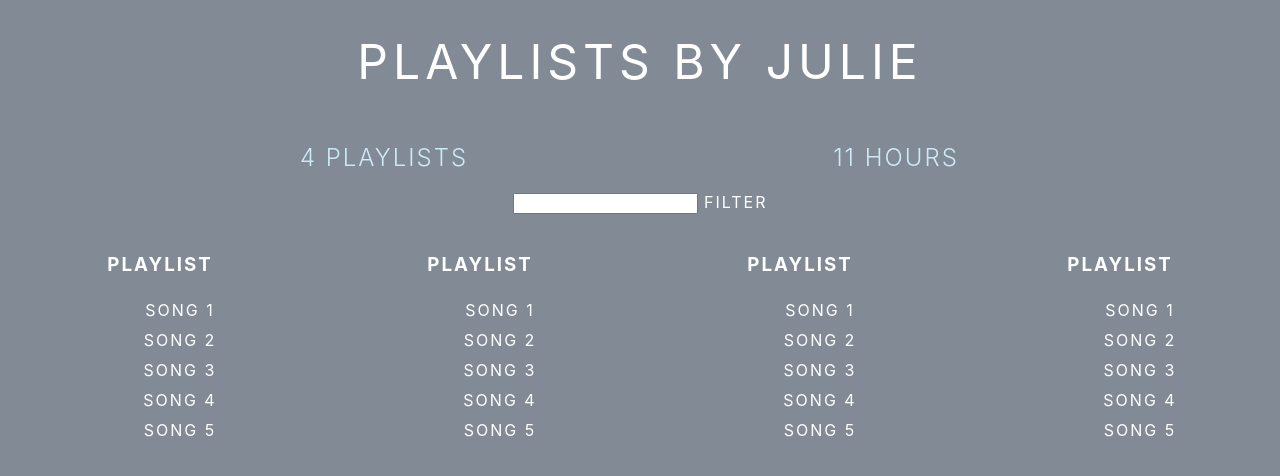
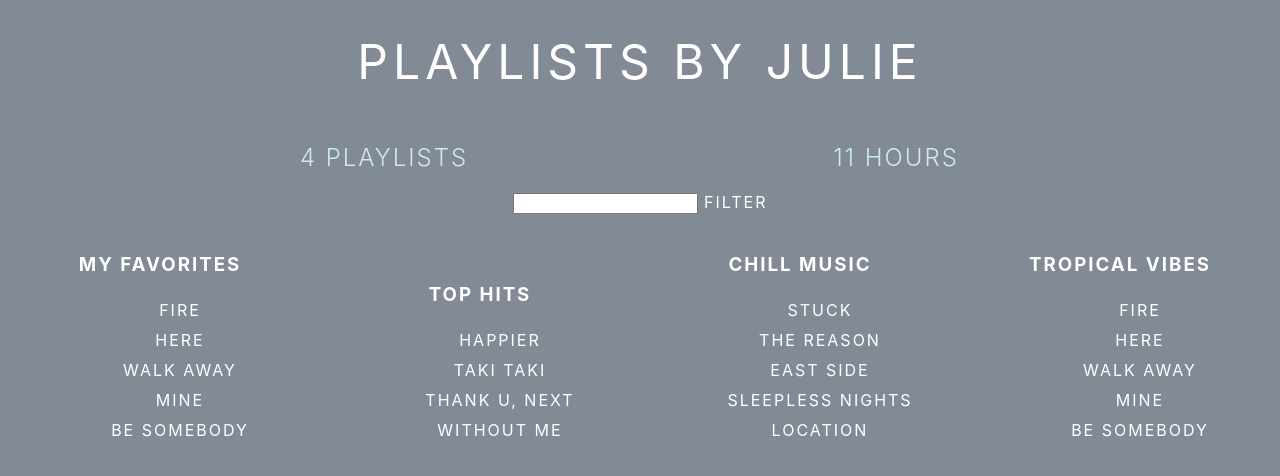
Before and after one commit to jspark721/playlist, a React (Create React App) app: page / in a window 1280 px wide. Shown: the top 476 px of the page. Built offline with nearby package versions, Linux system fonts and the light colour scheme.

Commit message:
dynamic list from server data

```diff
--- a/src/App.js
+++ b/src/App.js
@@ -95,13 +95,11 @@
     return(
       <div style={{...defaultStyle, width: '25%', display: 'inline-block'}}>
         <img />
-        <h3>Playlist</h3>
+        <h3>{this.props.playlist.name}</h3>
         <ul>
-          <li>Song 1</li>
-          <li>Song 2</li>
-          <li>Song 3</li>
-          <li>Song 4</li>
-          <li>Song 5</li>
+          { this.props.playlist.songs.map(song =>
+            <li>{song.title}</li>
+          )}
         </ul>
       </div>
     );
@@ -119,7 +117,6 @@
     }, 1000);
   }
   render() {
-    let name = 'Julie'
     return (
       <div className="App">
         { this.state.serverData.user ?
@@ -130,10 +127,10 @@
           <HoursCounter playlists= { this.state.serverData.user.playlists } />
           <Filter />
 
-          <Playlist />
-          <Playlist />
-          <Playlist />
-          <Playlist />
+          { this.state.serverData.user.playlists.map(playlist =>
+            <Playlist playlist= {playlist} />
+          )}
+
         </div> : <h1>Loading...</h1>
         }
       </div>
```
